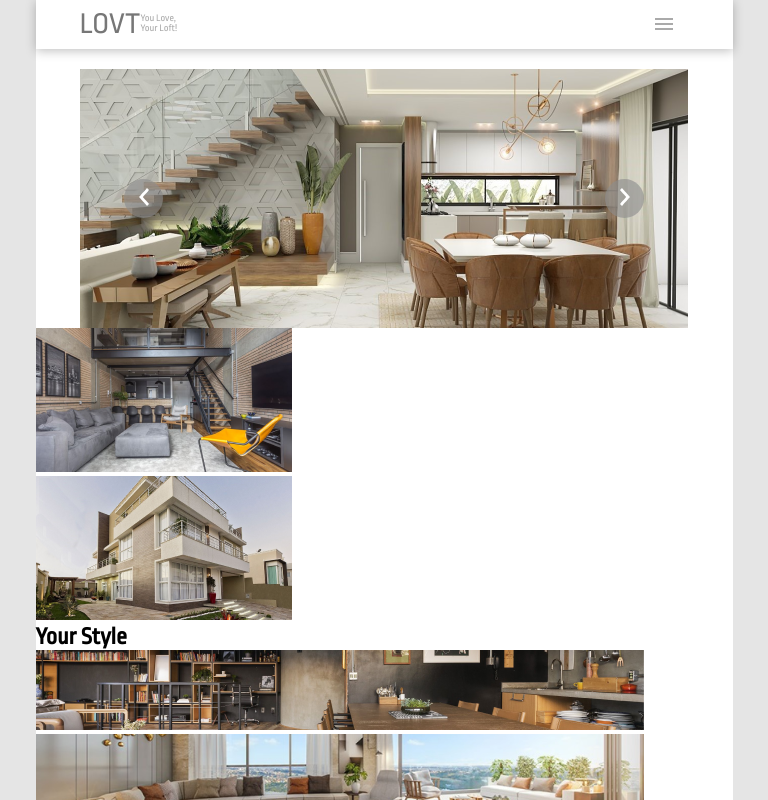
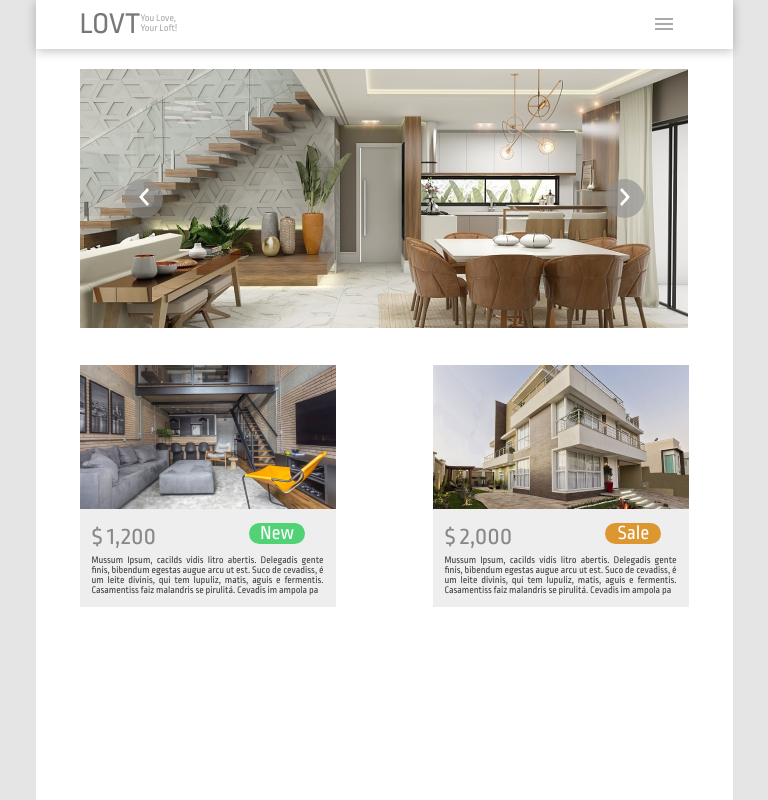
Before and after one commit to MaferRs/LOVT-projeto-DH, a plain HTML site: page index.html in a window 1280 px wide. Shown: the top 800 px of the page, without its empty margins (256-1024 px from the left). Drawn offline with Linux system fonts and the light colour scheme.

Commit message:
catalogo finalizado

```diff
--- a/index.html
+++ b/index.html
@@ -25,14 +25,31 @@
                 </button>
                 </div>
             </main>
-        <section class="catalogo">
-            <div class="catalogo__fundo">
-                <img class="catalogo__img"src="assets/imagens/Rectangle 6.png" alt="sala de estar 02">
+            <div class="catalogo">
+                <div class="catalogo__background1">
+                    <img class="img__catalogo"src="assets/imagens/Rectangle 6.png" alt="sala">
+                    <p class="catalogo__text-valor">$ 1,200</p>
+                    <button class="catalogo__button-new">New</button>
+                    <div class="catalogo__description">
+                        <p >Mussum Ipsum, cacilds vidis litro abertis.
+                        Delegadis gente finis, bibendum egestas augue arcu ut est.
+                        Suco de cevadiss, é um leite divinis, qui tem lupuliz, matis, aguis e fermentis.
+                        Casamentiss faiz malandris se pirulitá. Cevadis im ampola pa</p>
+
+                    </div>
+                </div>
+                <div class="catalogo__background2">
+                    <img src="assets/imagens/Rectangle 7.png" alt="casa">
+                    <p class="catalogo__text-valor">$ 2,000</p>
+                    <button class="catalogo__button-sale">Sale</button>
+                    <p class="catalogo__description">Mussum Ipsum, cacilds vidis litro abertis.
+                    Delegadis gente finis, bibendum egestas augue arcu ut est.
+                    Suco de cevadiss, é um leite divinis, qui tem lupuliz, matis, aguis e fermentis.
+                    Casamentiss faiz malandris se pirulitá. Cevadis im ampola pa</p>
+                </div>
             </div>
-            <div class="catalogo__fundo">
-                <img class="catalogo__img" src="assets/imagens/Rectangle 7.png" alt="casa">
-            </div>
-        </section>
+
+            <!--
             <section class="tipos__decoracao">
                 <h2 class="tipos__decoracao__text">Your Style</h2>
                     <div class="tipos__content">
@@ -62,7 +79,7 @@
                     <img src="assets/imagens/facebook.png" alt="facebook">
                     <img src="assets/imagens/whatsapp.png" alt="whatsapp">
             </div>
-        </footer>
+        </footer>-->
         </div>
     </div>
 </body>
--- a/style.css
+++ b/style.css
@@ -79,5 +79,78 @@
     border-radius: 50%;
 }
 .catalogo{
+    margin: auto;
+}
+.catalogo__background1{
+    margin-top: 37px;
+    float: left;
+    width: 256px;
+    height: 242px;
+    background: #EEEEEE;
+    margin-left: 44px;
+}
+.catalogo__background2{
+    margin-top: 37px;
+    float: right;
+    margin-right: 44px;
+    width: 256px;
+    height: 242px;
+    background: #EEEEEE;
+}
+.img__catalogo{
+    width: 256px;
+    height: 144px;
+}
+.catalogo__text-valor{
+    padding-left: 12px;
+    margin-top: 10px;
+    float: left;
+    font-style: normal;
+    font-weight: 400;
+    font-size: 25px;
+    line-height: 27px;
+    color: #888888;
+}
+.catalogo__button-new{
+    margin-top: 10px;
+    margin-left: 93px;
+    margin-right: 17px;
+    float: left;
+    width: 56px;
+    height: 21px;
+    background: #51D275;
+    border-radius: 10.5px;
+    font-weight: 400;
+    font-size: 20px;
+    line-height: 21px;
+    text-align: center;
+    color: #FFFFFF;
+    border: none;
+}
+.catalogo__button-sale{
+    margin-top: 10px;
+    margin-left: 93px;
+    float: left;
+    width: 56px;
+    margin-right: 17px;
+    height: 21px;
+    background: #DC9730;
+    border-radius: 10.5px;
+    font-weight: 400;
+    font-size: 20px;
+    line-height: 21px;
+    text-align: center;
+    color: #FFFFFF;
+    border: none;
+}
+.catalogo__description{
+    margin-top: 42px;
+    padding-left: 12px;
+    padding-right: 12px;
+    font-style: normal;
+    font-weight: 400;
+    font-size: 10px;
+    text-align: justify;
+    color: #414040;
 
 }
```
